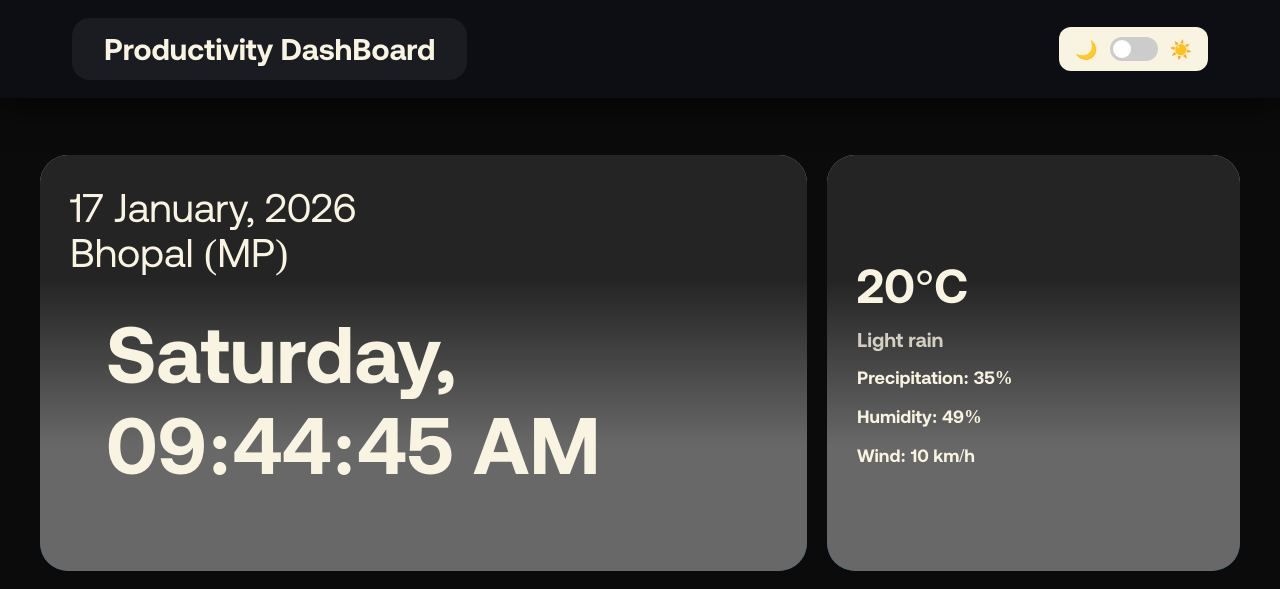
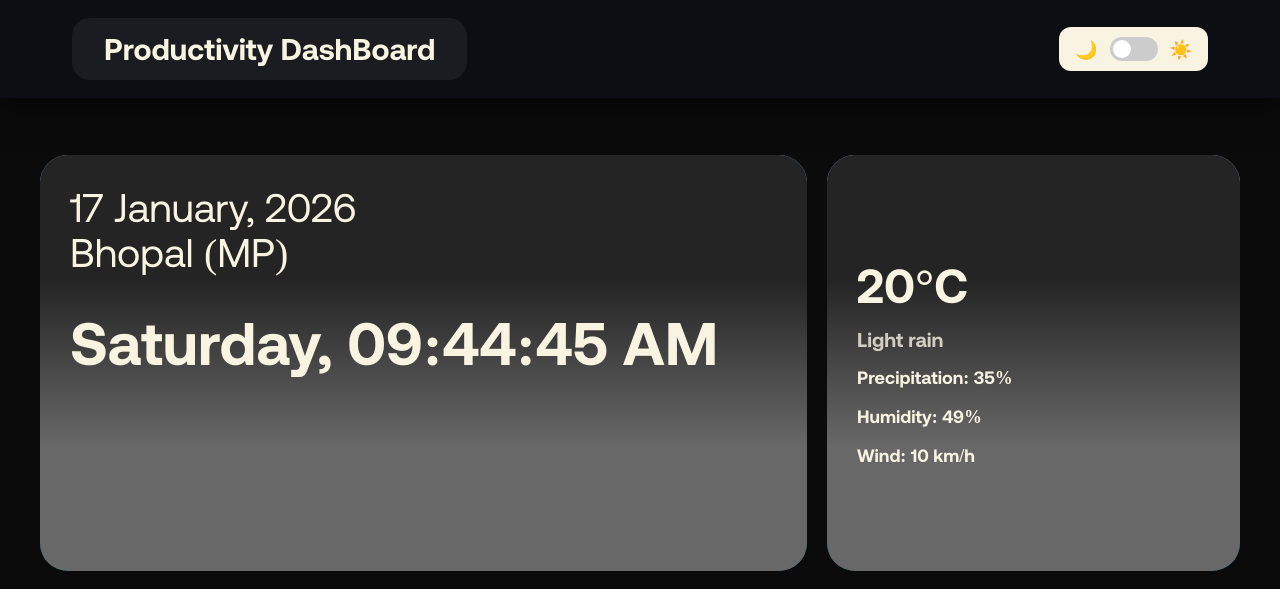
Before and after one commit to bavaliyaofficial007/productivity-dashboard, a plain HTML site: page index.html in a window 1280 px wide. Shown: the top 589 px of the page. Drawn offline with nearby package versions, Linux system fonts and the light colour scheme; no server answers.

Commit message:
Update style.css

```diff
--- a/style.css
+++ b/style.css
@@ -126,12 +126,12 @@ section.allElems {
 }
 
 header .header1 h1 {
-    font-size: 80px;
+    font-size: 60px;
     font-weight: 700;
     margin-bottom: 0px;
 
 
-    padding: 32px 36px;
+    padding: 32px 0px;
     border-radius: 28px;
 
 
@@ -1718,4 +1718,5 @@ input:checked + .slider::before {
         font-size: 18px !important; /* Font size mobile ke hisab se */
         height: 60px;
     }
-}
+
+}
```
